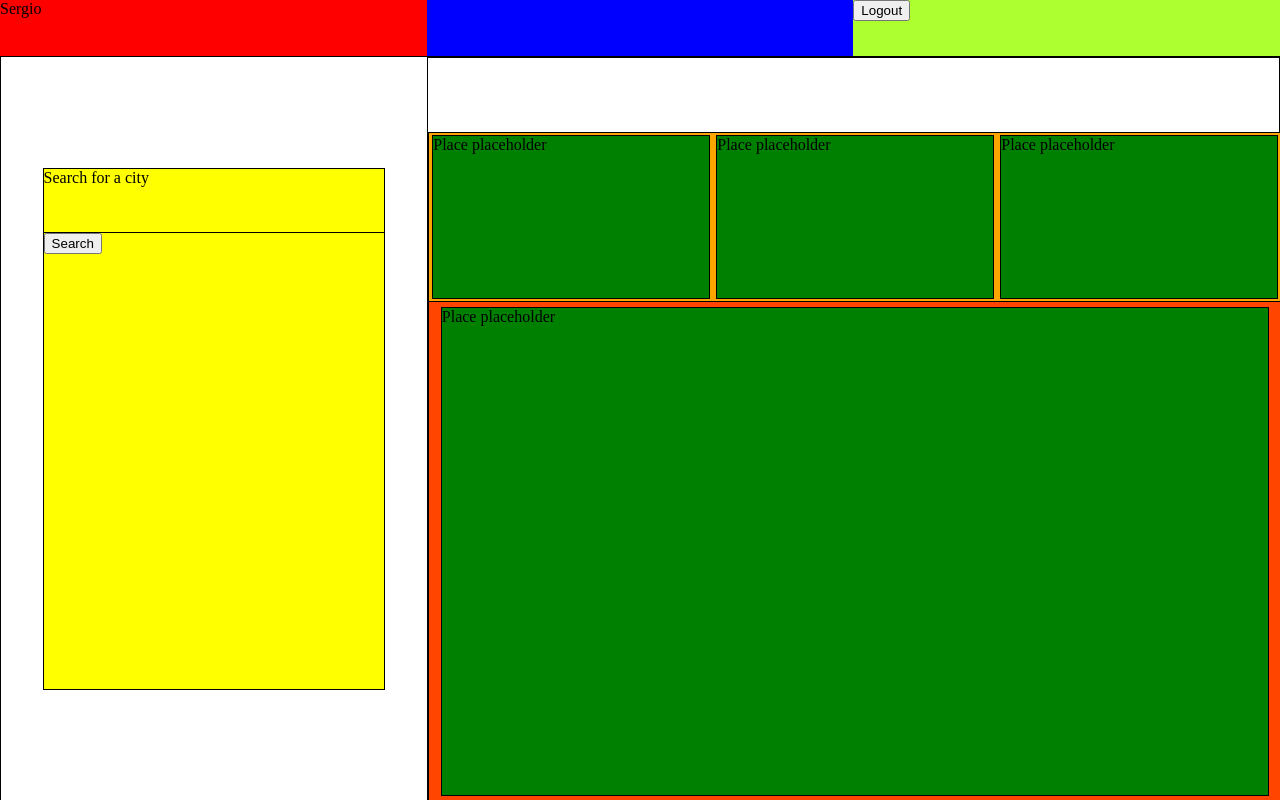
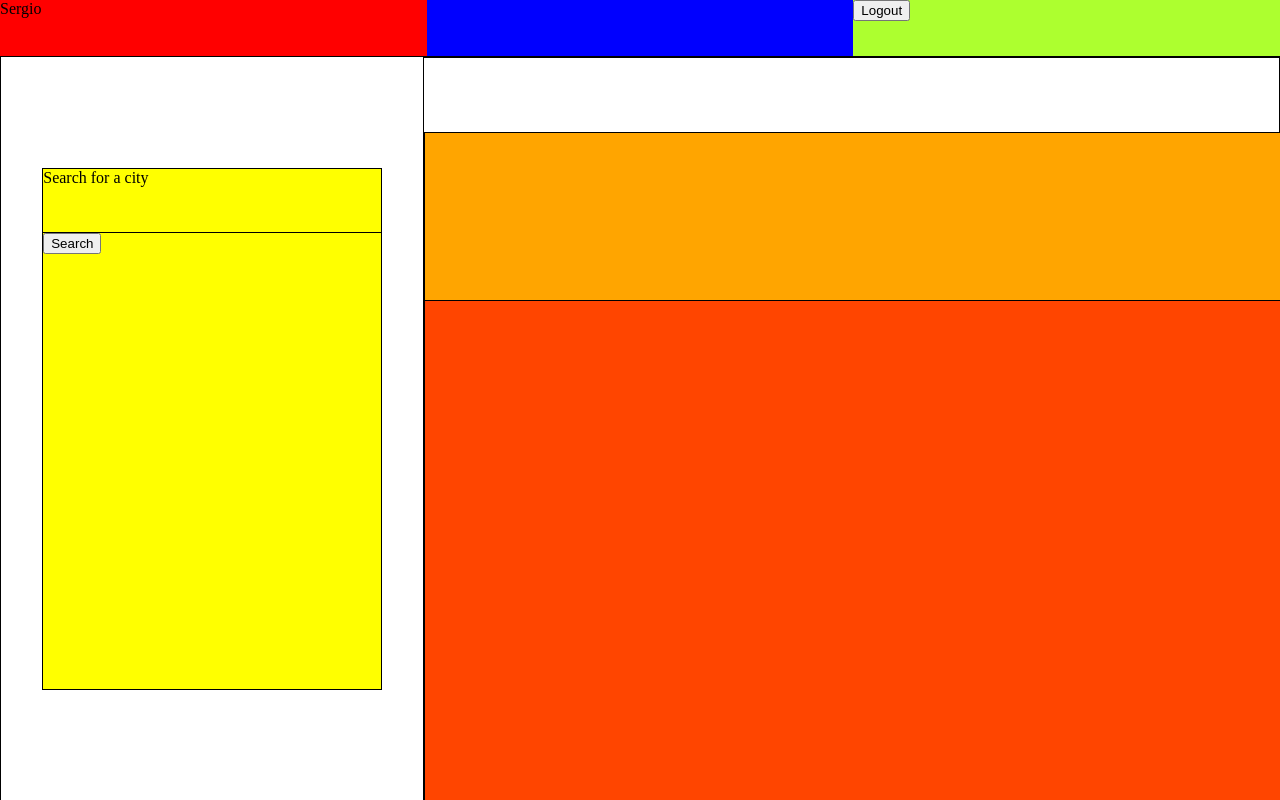
Before and after one commit to seenevz/Holiday_Planner_Frontend, a React (Create React App) app: page /home in a window 1280 px wide. Built offline with nearby package versions, Linux system fonts and the light colour scheme.

Commit message:
fix pick place container

```diff
--- a/src/components/FindPlacesSearch.js
+++ b/src/components/FindPlacesSearch.js
@@ -11,7 +11,12 @@ export default class FindPlacesSearch extends React.Component {
             <div style={{ display: "flex", placeContent: "center" }}>
                {renderTags}
             </div>
-            <button style={{ gridRow: "2 / 3" }}>Search Places</button>
+            <button
+               style={{ gridRow: "2 / 3" }}
+               onClick={() => this.props.fetchPlaces()}
+            >
+               Search Places
+            </button>
          </>
       );
    }
--- /dev/null
+++ b/src/components/PlaceCard.js
@@ -0,0 +1,25 @@
+import React from "react";
+import defaultImg from "../default.jpg";
+
+class PlaceCard extends React.Component {
+   static defaultProps = {
+      images: [{ sizes: { medium: { url: defaultImg } } }],
+   };
+
+   render() {
+      return (
+         <div className="place-card">
+            <div>{this.props.name}</div>
+            <img
+               src={
+                  this.props.images[0]
+                     ? this.props.images[0].sizes.medium.url
+                     : defaultImg
+               }
+            />
+         </div>
+      );
+   }
+}
+
+export default PlaceCard;
--- a/src/components/PlacePlacehoder.js
+++ /dev/null
@@ -1,9 +0,0 @@
-import React from "react";
-
-class PlacePlaceholder extends React.Component {
-   render() {
-      return <div className="place-placeholder">Place placeholder</div>;
-   }
-}
-
-export default PlacePlaceholder;
--- a/src/containers/CreateTripContainer.js
+++ b/src/containers/CreateTripContainer.js
@@ -34,8 +34,8 @@ class CreateTripContainer extends React.Component {
             <div className="create-trip-places-container">
                <div style={{ height: "100%" }}>{this.props.trip.city}</div>
                <div className="selection-container">
+                  <PlacesSelectedContainer />
                   <PlacesPickerContainer />
-                  <PlacesSelectedContainer />
                </div>
             </div>
          </div>
--- a/src/containers/FindPlaces.js
+++ b/src/containers/FindPlaces.js
@@ -15,6 +15,30 @@ const TAGS_QUERY = gql`
    }
 `;
 
+const PLACES_QUERY = gql`
+   query places($city: String!, $tags: [String!]!) {
+      places(city: $city, tags: $tags) {
+         id
+         name
+         intro
+         locationId
+         images {
+            sizes {
+               medium {
+                  url
+               }
+            }
+         }
+         score
+         snippet
+         coordinates {
+            latitude
+            longitude
+         }
+      }
+   }
+`;
+
 class FindPlaces extends React.Component {
    fetchTags = async city => {
       const result = await this.props.client.query({
@@ -23,6 +47,19 @@ class FindPlaces extends React.Component {
       });
       const tags = result.data.tags;
       this.props.setResults(tags);
+   };
+
+   fetchPlaces = async () => {
+      const tags = this.props.app.tags.map(tag => tag.label);
+      const city = this.props.trip.city;
+
+      const result = await this.props.client.query({
+         query: PLACES_QUERY,
+         variables: { city, tags },
+      });
+
+      const places = result.data.places;
+      this.props.setPlacesResults(places);
    };
 
    handleTagFilter = event => {
@@ -53,7 +90,10 @@ class FindPlaces extends React.Component {
             </div>
             <div className="tags-container">{renderTags}</div>
             <div className="tags-search">
-               <FindPlacesSearch tags={this.props.app.tags} />
+               <FindPlacesSearch
+                  fetchPlaces={this.fetchPlaces}
+                  tags={this.props.app.tags}
+               />
             </div>
          </div>
       );
@@ -70,6 +110,8 @@ export default withApollo(
                type: "SET_TAG_FILTER",
                payload: term,
             }),
+         setPlacesResults: results =>
+            dispatch({ type: "SET_PLACES_RESULTS", payload: results }),
       })
    )(FindPlaces)
 );
--- a/src/containers/PlacesPickerContainer.js
+++ b/src/containers/PlacesPickerContainer.js
@@ -1,15 +1,18 @@
 import React from "react";
-import PlacePlaceholder from "../components/PlacePlacehoder";
+import PlaceCard from "../components/PlaceCard";
 import { connect } from "react-redux";
 
 class PlacesPickerContainer extends React.Component {
    render() {
+      const placesResults = this.props.app.placesResults;
+      const renderPlaces = placesResults.map(place => <PlaceCard {...place} />);
+
       return (
          <div className="create-trip-places-picker">
-            <PlacePlaceholder />
+            {placesResults ? renderPlaces : ""}
          </div>
       );
    }
 }
 
-export default connect()(PlacesPickerContainer);
+export default connect(state => ({ ...state }))(PlacesPickerContainer);
--- a/src/containers/PlacesSelectedContainer.js
+++ b/src/containers/PlacesSelectedContainer.js
@@ -1,15 +1,9 @@
 import React from "react";
-import PlacePlaceholder from "../components/PlacePlacehoder";
+import PlacePlaceholder from "../components/PlaceCard";
 
 class PlacesSelectedContainer extends React.Component {
    render() {
-      return (
-         <div className="selected-places">
-            <PlacePlaceholder />
-            <PlacePlaceholder />
-            <PlacePlaceholder />
-         </div>
-      );
+      return <div className="selected-places" />;
    }
 }
 
--- a/src/reducers/appReducer.js
+++ b/src/reducers/appReducer.js
@@ -10,7 +10,13 @@ const setTag = (state, term) => {
 };
 
 export const appReducer = (
-   state = { section: "", results: [], tags: [], tagFilter: "" },
+   state = {
+      section: "",
+      results: [],
+      tags: [],
+      tagFilter: "",
+      placesResults: [],
+   },
    action
 ) => {
    console.log("State:", action);
@@ -25,6 +31,8 @@ export const appReducer = (
          return setTag(state, action.payload);
       case "SET_TAG_FILTER":
          return { ...state, tagFilter: action.payload };
+      case "SET_PLACES_RESULTS":
+         return { ...state, placesResults: action.payload };
       default:
          return state;
    }
--- a/src/style/home.css
+++ b/src/style/home.css
@@ -4,14 +4,14 @@
 }
 
 .create-trip-container {
-   height: 100%;
+   height: inherit;
    display: grid;
-   grid-template-columns: 1fr 2fr;
+   grid-template-columns: 33vw;
 }
 
 .create-trip-sidebar {
    display: grid;
-   height: 100%;
+   height: inherit;
 }
 
 .create-form {
@@ -27,20 +27,21 @@
 
 .create-trip-places-container {
    display: grid;
-   grid-template-rows: 10%;
+   grid-template-rows: 10% 90%;
    border: 0.5px solid black;
-   height: 100%;
+   height: inherit;
    width: 100%;
    grid-column: 2 / 3;
 }
 
 .create-trip-places-picker {
-   display: grid;
-   gerid-row: 2 / 3;
-   height: 100%;
-   width: 100%;
+   display: flex;
+   flex-wrap: wrap;
+   grid-row: 2 /3;
    border: 0.5px solid black;
    background: orangered;
+   overflow-y: auto;
+   width: 100%;
 }
 
 .select-place-tags {
@@ -64,18 +65,32 @@
    background: orange;
 }
 
-.place-placeholder {
+.place-card {
+   display: flex;
    border: 0.5px solid black;
-   place-self: center;
-   background: green;
-   height: 97%;
-   width: 97%;
+   height: 50%;
+   width: 33%;
+   overflow: hidden;
+   position: relative;
+}
+
+.place-card > img {
+   height: 100%;
+}
+.place-card > div {
+   z-index: 10;
+   border: 0.5px solid black;
+   position: absolute;
+   width: 100%;
+   height: 30%;
+   place-self: flex-end;
+   background-color: white;
+   filter: opacity(50%);
 }
 
 .city-container {
    display: grid;
    height: 48vh;
-   /* grid-auto-flow: row; */
    overflow-y: auto;
 }
 
@@ -110,7 +125,10 @@
 
 .tags-container {
    height: 47vh;
-   overflow: scroll;
+   overflow-y: auto;
+   display: flex;
+   flex-wrap: wrap;
+   place-content: space-evenly;
 }
 
 .tags-search {
@@ -128,3 +146,14 @@
 h2 {
    margin-top: auto;
 }
+
+.modal-screen {
+   height: 100vh;
+   filter: blur(50%);
+   place-content: center;
+}
+
+.modal-container {
+   height: 60vh;
+   background-color: aqua;
+}
```
Also changed, not shown: src/components/ModalPlace.js (added, +11 -0 lines), src/default.jpg (added).
